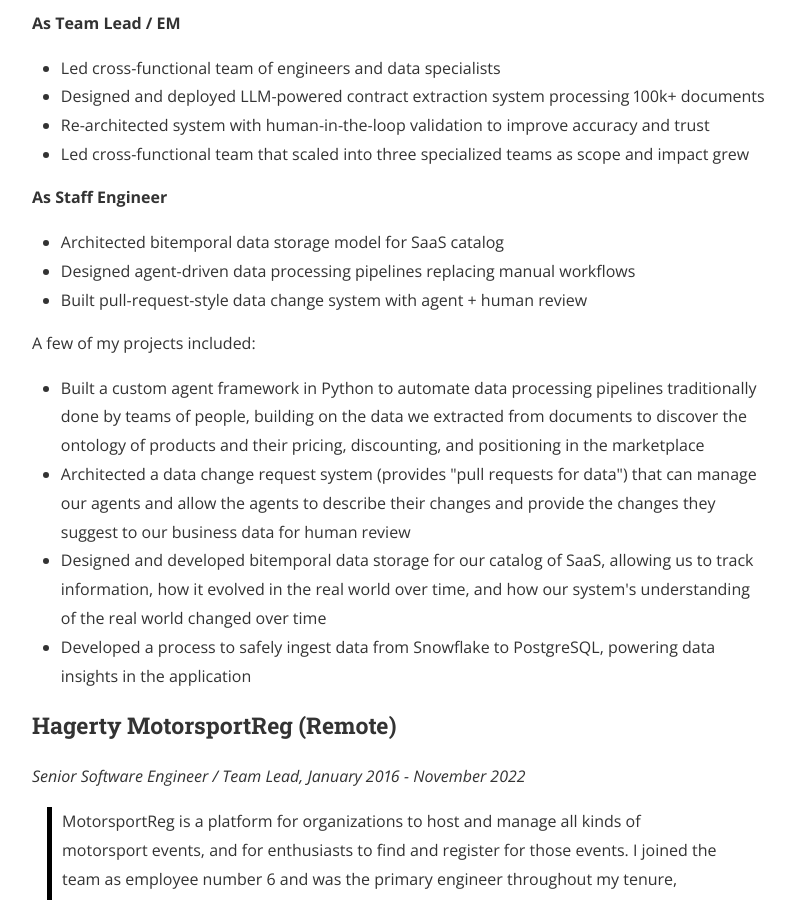
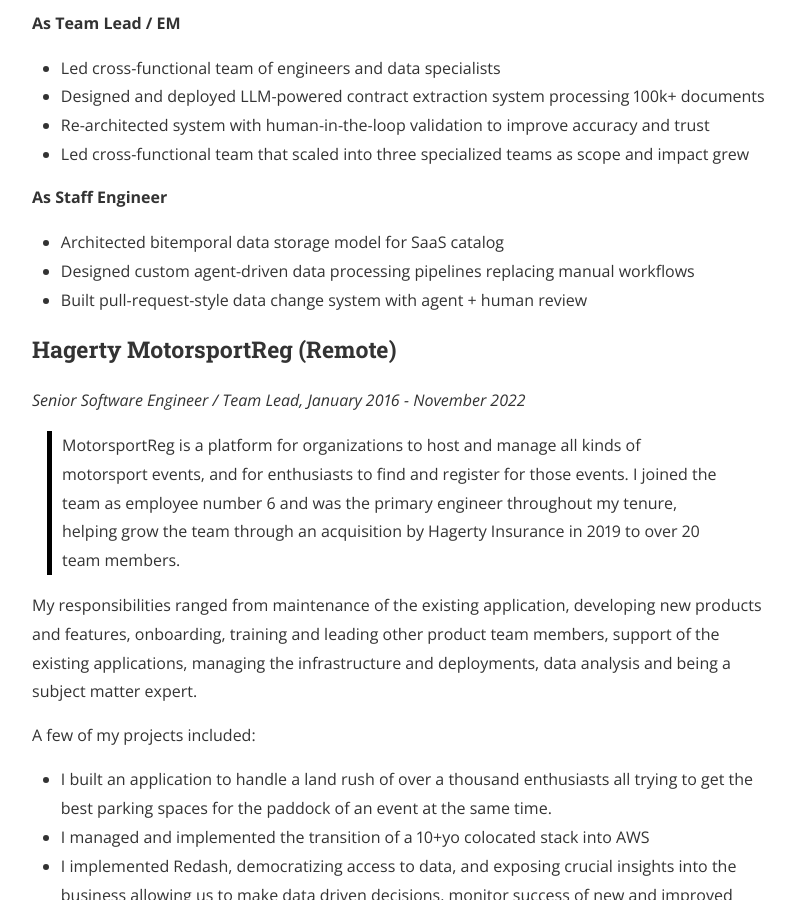
Before and after one commit to ryanguill/ryanguill.github.io, a Jekyll site: the page built from resume.html, in a window 1280 px wide and 900 px high, scrolled down 1605 px. Shown: the whole window, without its empty margins (240-1035 px from the left). Built offline with Jekyll 4.4.1, drawn with Linux system fonts in a browser that asks for light colours; nearby versions of some CDN libraries; a style sheet for code colours, icons or effects is not loaded.

Commit message:
resume tweaks

```diff
--- a/resume.html
+++ b/resume.html
@@ -79,18 +79,9 @@
 <strong>As Staff Engineer</strong>
 <ul>
 	<li>Architected bitemporal data storage model for SaaS catalog</li>
-	<li>Designed agent-driven data processing pipelines replacing manual workflows</li>
+	<li>Designed custom agent-driven data processing pipelines replacing manual workflows</li>
 	<li>Built pull-request-style data change system with agent + human review</li>
 </ul>
-
-<p>A few of my projects included:
-	<ul>
-		<li>Built a custom agent framework in Python to automate data processing pipelines traditionally done by teams of people, building on the data we extracted from documents to discover the ontology of products and their pricing, discounting, and positioning in the marketplace</li>
-		<li>Architected a data change request system (provides "pull requests for data") that can manage our agents and allow the agents to describe their changes and provide the changes they suggest to our business data for human review</li>
-		<li>Designed and developed bitemporal data storage for our catalog of SaaS, allowing us to track information, how it evolved in the real world over time, and how our system's understanding of the real world changed over time</li>
-		<li>Developed a process to safely ingest data from Snowflake to PostgreSQL, powering data insights in the application</li>
-	</ul>
-</p>
 
 <h3 id="motorsportreg-remote">Hagerty MotorsportReg (Remote)</h3>
 
```
